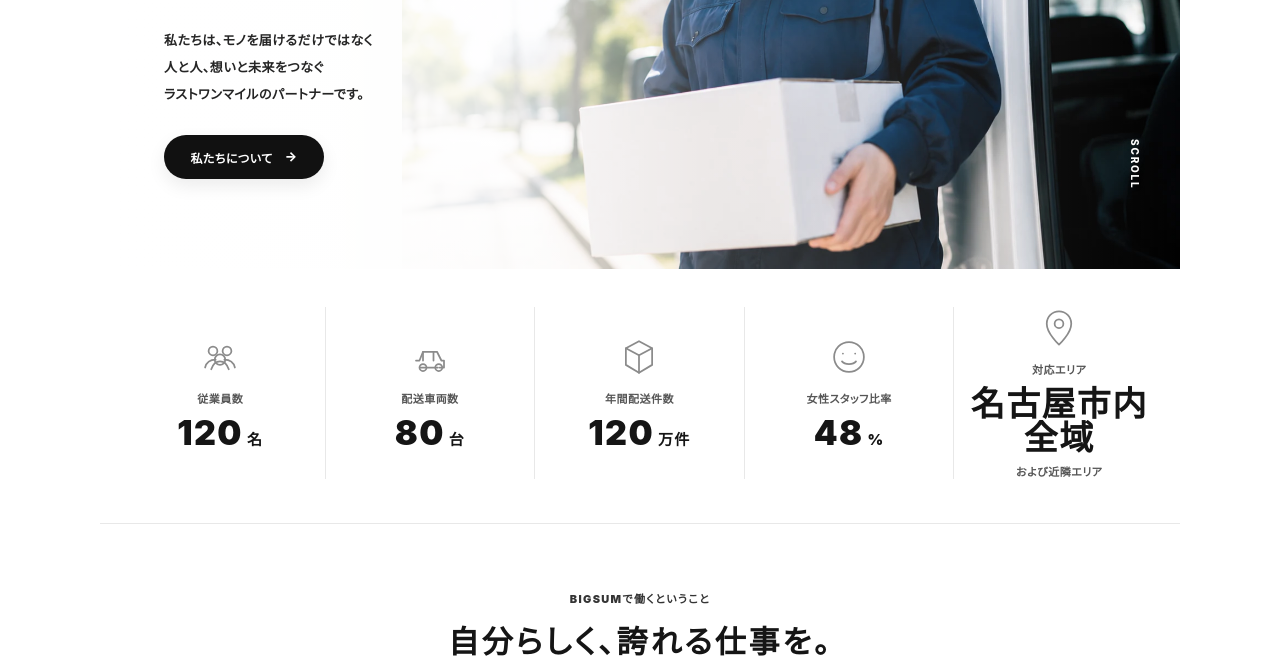
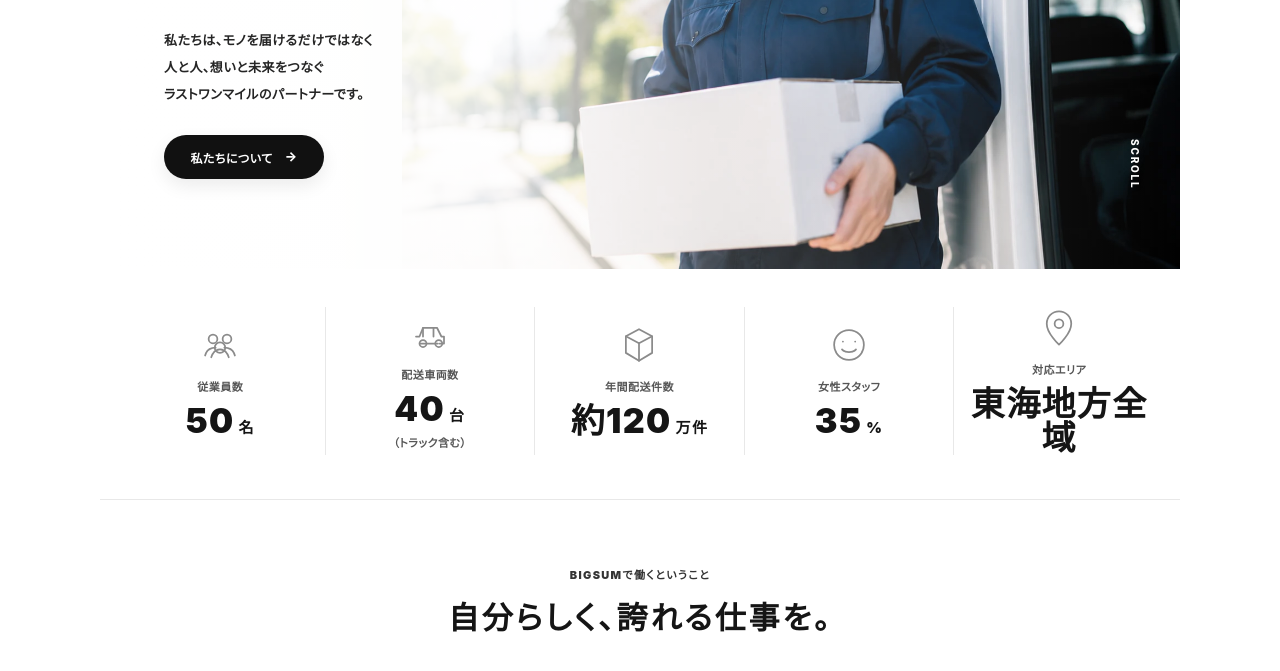
Before and after one commit to masashitakano917-maker/bigs, a plain HTML site: page bigsum_site/index.html in a window 1280 px wide. Shown: the part 411-1082 px from the top of the page. Drawn offline with Linux system fonts and the light colour scheme.

Commit message:
Update company statistics

```diff
--- a/bigsum_site/index.html
+++ b/bigsum_site/index.html
@@ -43,28 +43,28 @@
       <div class="stat-item">
         <svg viewBox="0 0 48 48" aria-hidden="true"><circle cx="16" cy="17" r="5"/><circle cx="32" cy="17" r="5"/><circle cx="24" cy="27" r="6"/><path d="M7 36c1.5-6 6-9 12-9M29 27c6 0 10.5 3 12 9M14 38c2-6 6-9 10-9s8 3 10 9"/></svg>
         <span class="stat-label">従業員数</span>
-        <strong>120<span>名</span></strong>
+        <strong>50<span>名</span></strong>
       </div>
       <div class="stat-item">
         <svg viewBox="0 0 48 48" aria-hidden="true"><path d="M8 28h4l4-10h16l5 10h3v8h-5"/><path d="M13 36h20"/><circle cx="16" cy="36" r="4"/><circle cx="34" cy="36" r="4"/><path d="M16 18v10M28 18v10"/></svg>
         <span class="stat-label">配送車両数</span>
-        <strong>80<span>台</span></strong>
+        <strong>40<span>台</span></strong>
+        <small>（トラック含む）</small>
       </div>
       <div class="stat-item">
         <svg viewBox="0 0 48 48" aria-hidden="true"><path d="M24 6 9 14l15 8 15-8-15-8Z"/><path d="M9 14v19l15 9 15-9V14"/><path d="M24 22v20"/></svg>
         <span class="stat-label">年間配送件数</span>
-        <strong>120<span>万件</span></strong>
+        <strong>約120<span>万件</span></strong>
       </div>
       <div class="stat-item">
         <svg viewBox="0 0 48 48" aria-hidden="true"><circle cx="24" cy="24" r="17"/><path d="M17 20h.1M31 20h.1M16 29c3 4 13 4 16 0"/></svg>
-        <span class="stat-label">女性スタッフ比率</span>
-        <strong>48<span>%</span></strong>
+        <span class="stat-label">女性スタッフ</span>
+        <strong>35<span>%</span></strong>
       </div>
       <div class="stat-item wide">
         <svg viewBox="0 0 48 48" aria-hidden="true"><path d="M24 43s14-13 14-24A14 14 0 0 0 10 19c0 11 14 24 14 24Z"/><circle cx="24" cy="19" r="5"/></svg>
         <span class="stat-label">対応エリア</span>
-        <strong>名古屋市内全域</strong>
-        <small>および近隣エリア</small>
+        <strong>東海地方全域</strong>
       </div>
     </section>
 
```
